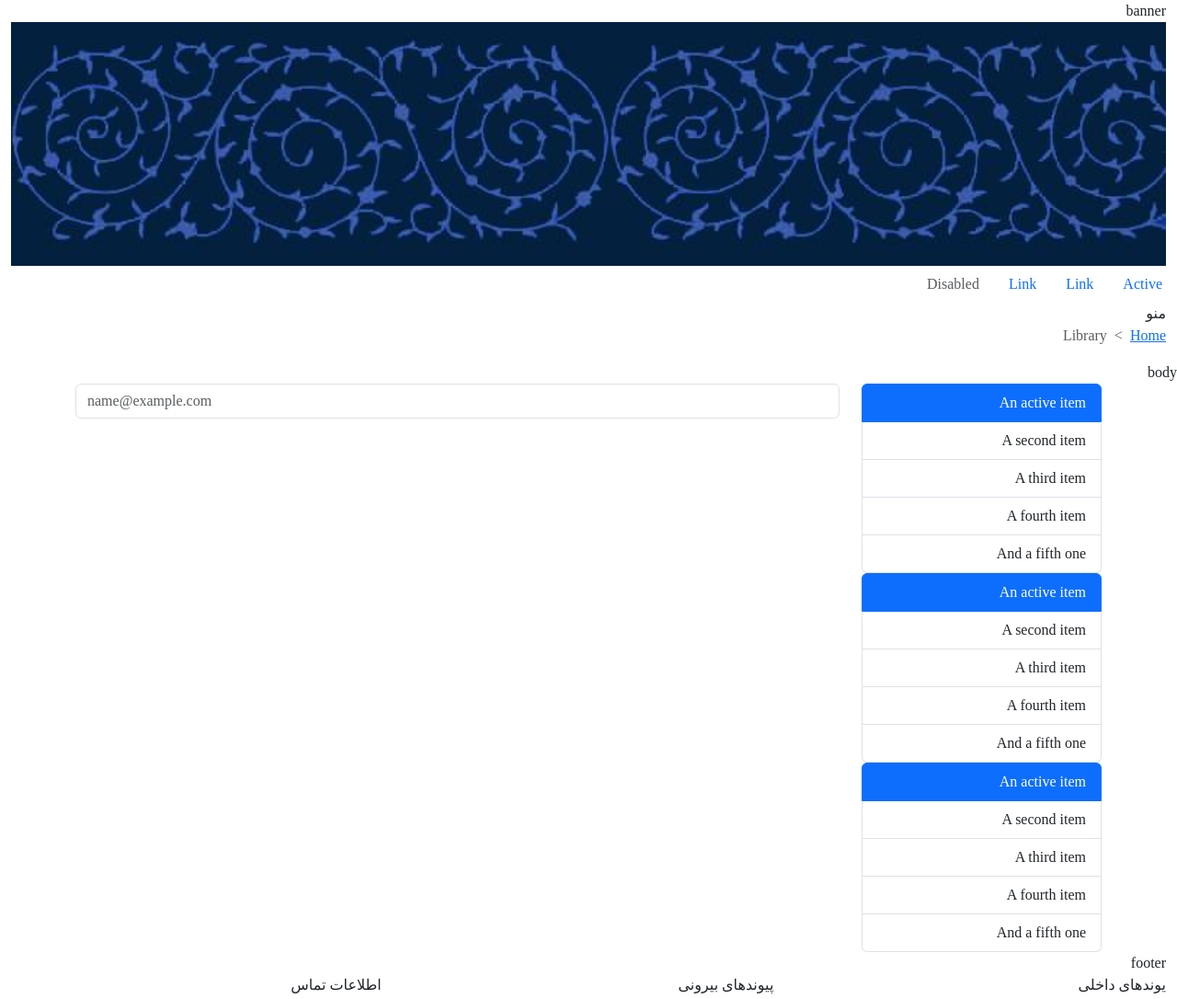
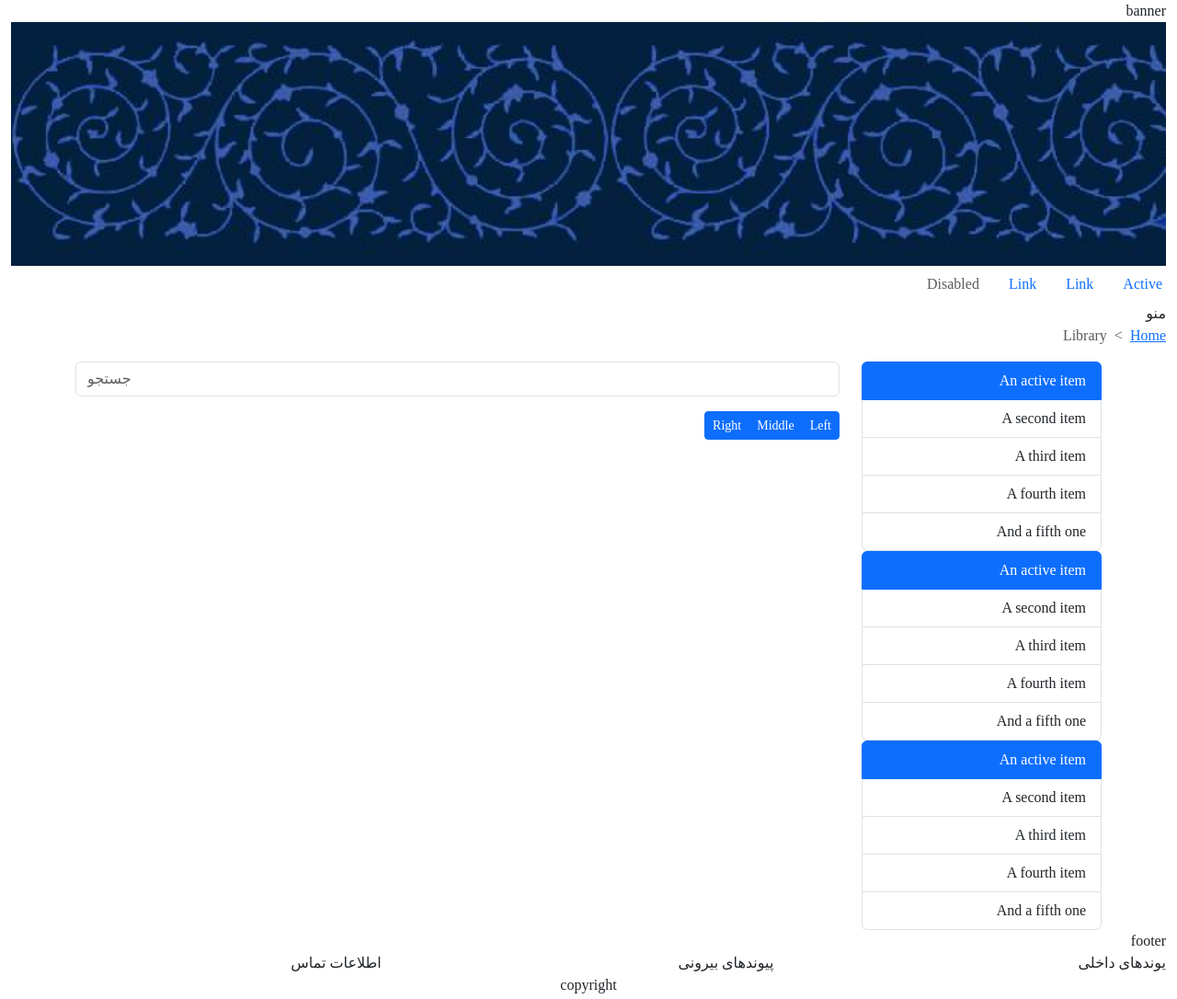
Before and after one commit to shrjld/my-rmto, a plain HTML site: page index.html in a window 1280 px wide. Shown: the top 1086 px of the page at 92% size. Drawn offline with nearby package versions, Linux system fonts and the light colour scheme; a small style sheet from the web is missing.

```diff
--- a/index.html
+++ b/index.html
@@ -40,7 +40,7 @@
             </ol>
         </nav>
     </div>
-    <div>body</div>
+
     <div class="container">
         <div class="row">
             <div class="col-md-3">
@@ -66,14 +66,21 @@
                     <li class="list-group-item">And a fifth one</li>
                 </ul>
             </div>
-            <div class="col-md-9"><div class="mb-3">
+            <div class="col-md-9">
+                <div class="mb-3 d-sm-none d-md-block d-none">
 
-  <input type="email" class="form-control" id="exampleFormControlInput1" placeholder="name@example.com">
+                    <input type="email" class="form-control" id="exampleFormControlInput1" placeholder="جستجو">
+                </div>
+                <div class="btn-group btn-group-sm" role="group" aria-label="Small button group">
+  <button type="button" class="btn btn-primary">Left</button>
+  <button type="button" class="btn btn-primary">Middle</button>
+  <button type="button" class="btn btn-primary">Right</button>
 </div>
-<div class="mb-3">
-  <label for="exampleFormControlTextarea1" class="form-label"></label>
+                <div class="mb-3">
+                    <label for="exampleFormControlTextarea1" class="form-label"></label>
 
-</div></div>
+                </div>
+            </div>
         </div>
     </div>
     <footer class="container-fluid">footer
@@ -82,6 +89,7 @@
             <div class="col-md">پیوندهای بیرونی</div>
             <div class="col-md">اطلاعات تماس</div>
         </div>
+
     </footer>
     <div class="copyright container-fluid text-center">copyright</div>
 </body>
```
